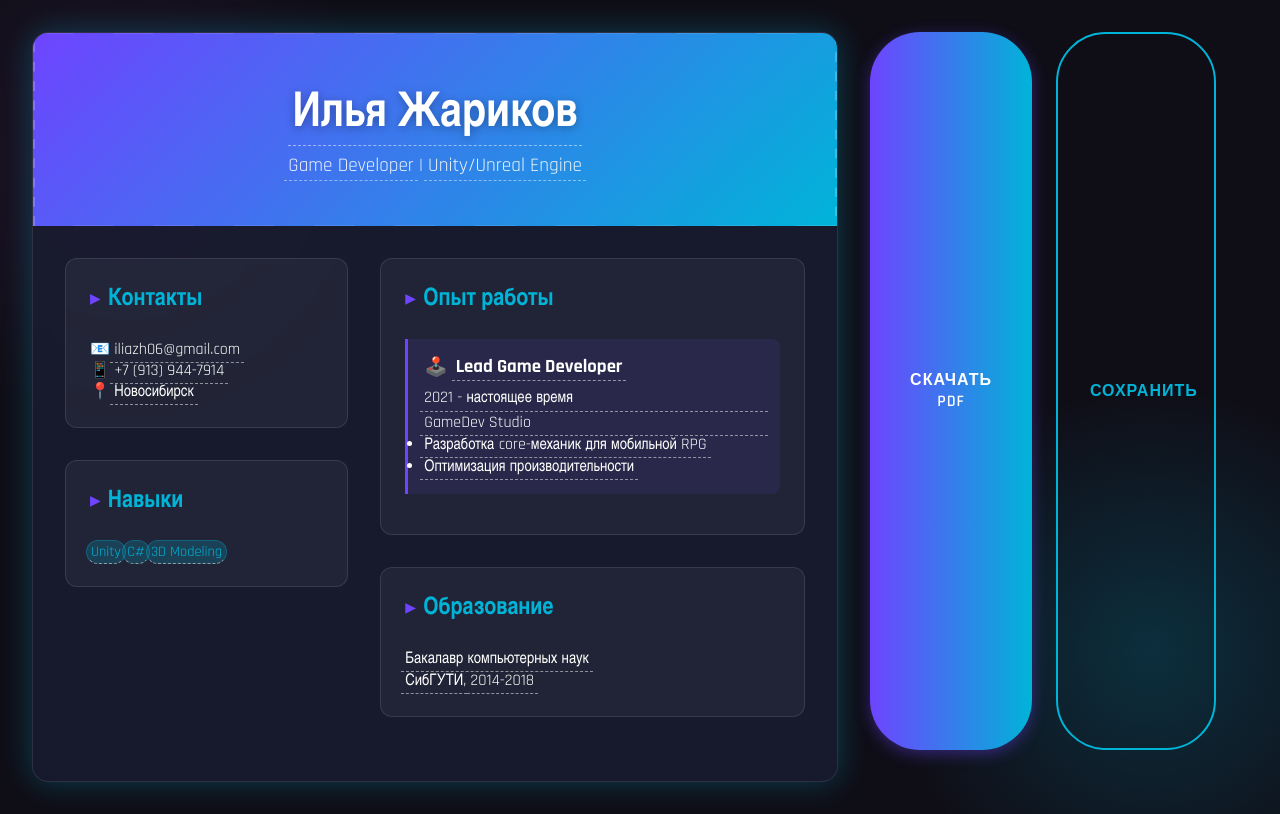
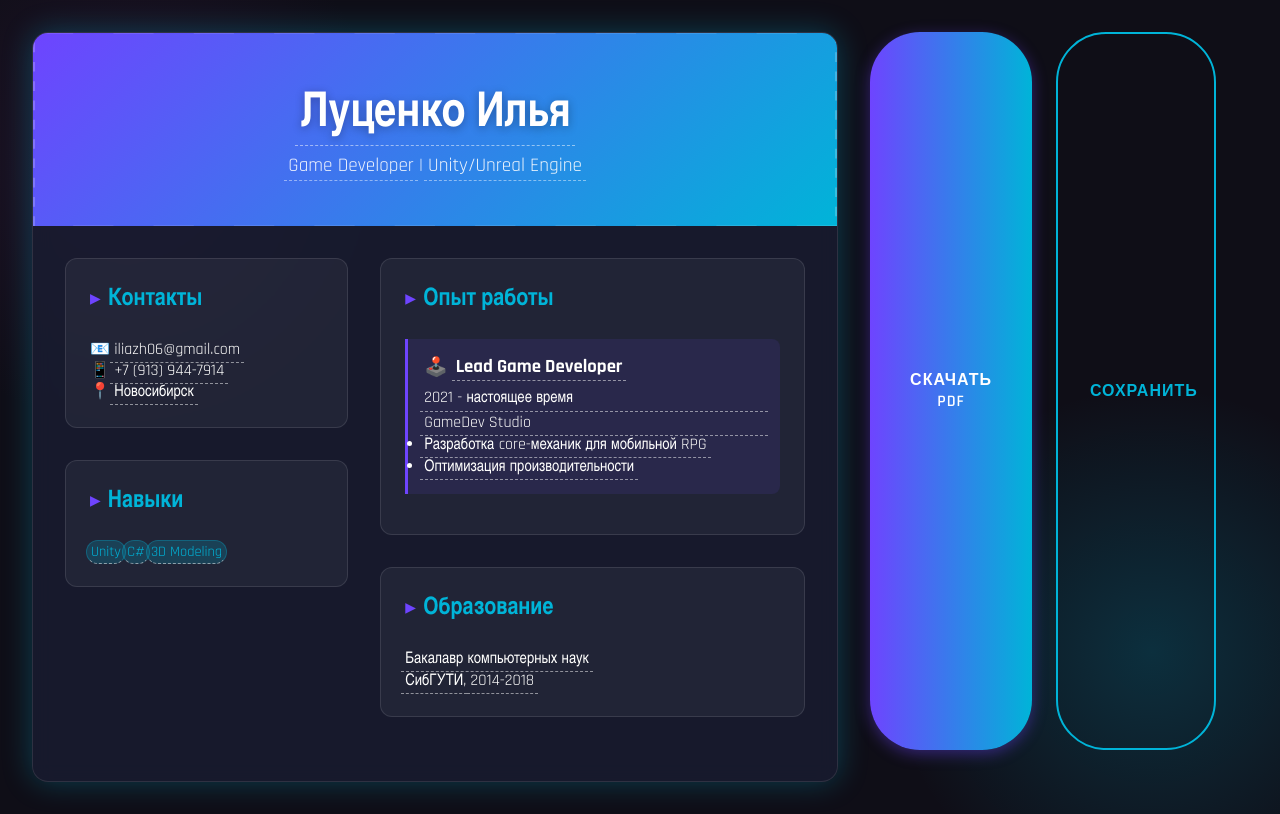
Before and after one commit to iliyagitH/iliyagitH.github.io, a plain HTML site: page index.html in a window 1280 px wide. Drawn offline with Linux system fonts and the light colour scheme.

Commit message:
Update index.html

```diff
--- a/index.html
+++ b/index.html
@@ -3,7 +3,7 @@
 <head>
     <meta charset="UTF-8">
     <meta name="viewport" content="width=device-width, initial-scale=1.0">
-    <title>Резюме - Илья Жариков | Разработчик игр</title>
+    <title>Резюме - Луценко Илья | Разработчик игр</title>
     <link rel="stylesheet" href="styles.css">
     <link href="https://fonts.googleapis.com/css2?family=Rajdhani:wght@400;500;600;700&display=swap" rel="stylesheet">
     <script src="https://cdnjs.cloudflare.com/ajax/libs/html2pdf.js/0.10.1/html2pdf.bundle.min.js"></script>
@@ -19,7 +19,7 @@
 <body>
     <div class="resume-container" id="resume">
         <div class="header">
-            <h1><span class="editable-field" data-key="name">Илья Жариков</span></h1>
+            <h1><span class="editable-field" data-key="name">Луценко Илья</span></h1>
             <p><span class="editable-field" data-key="position">Game Developer</span> |
                <span class="editable-field" data-key="specialization">Unity/Unreal Engine</span></p>
         </div>
```
